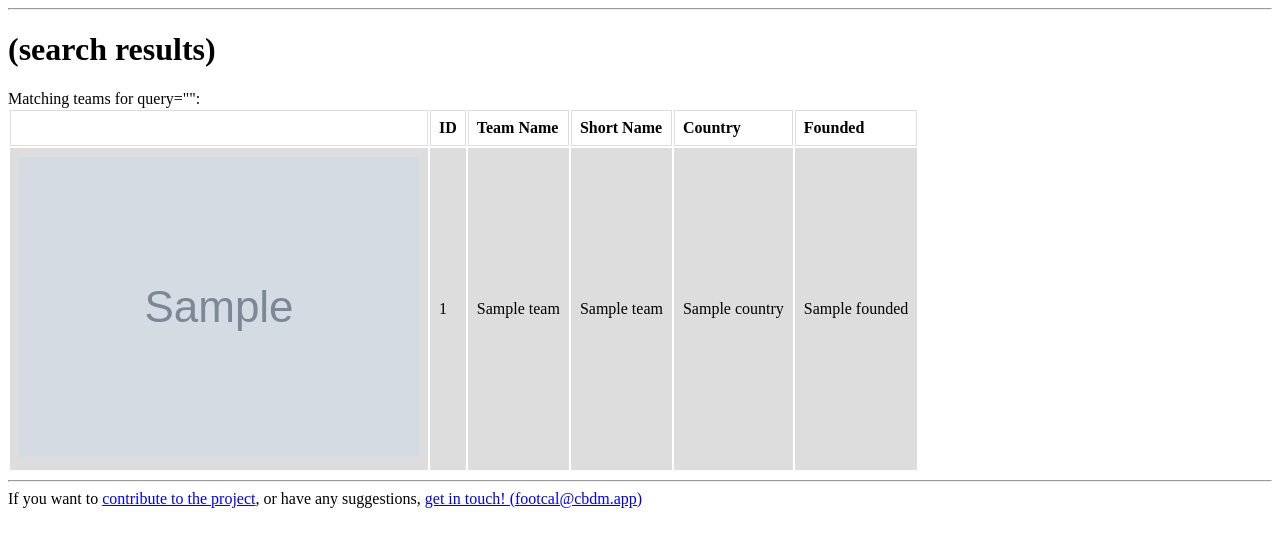
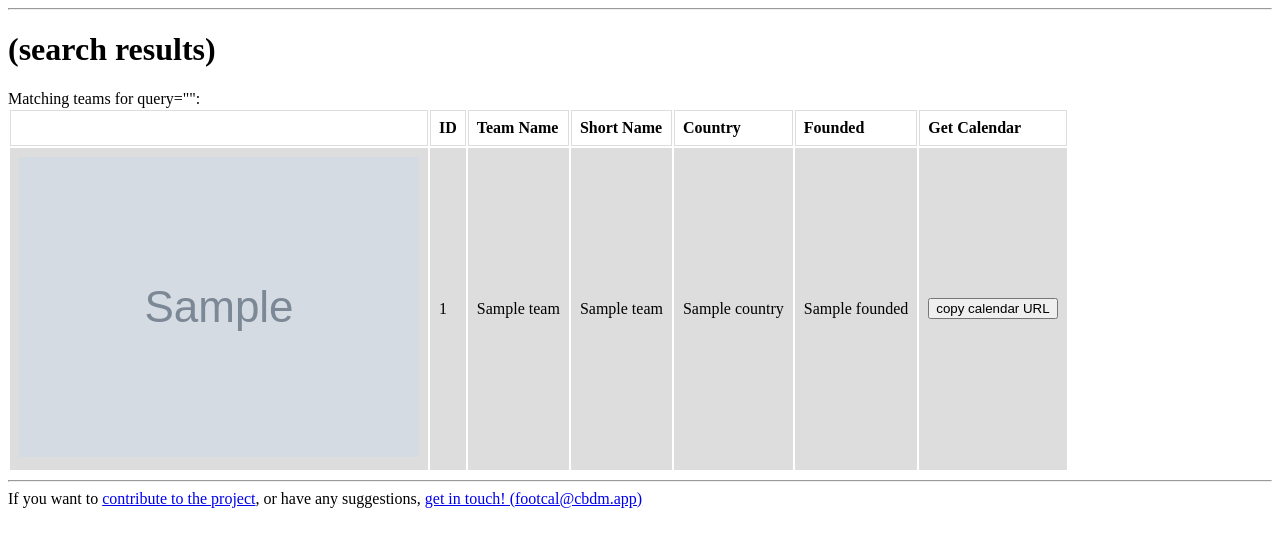
Before and after one commit to cbdm/footcal, a Flask app: template footcal/templates/results.html in a window 1280 px wide. Shown: the part 63-610 px from the top of the page. Run offline with Flask 3, Linux system fonts and the light colour scheme; the template is opened without the code that fills it: most values are stand-ins (such as "Sample title", 1, 10 or a date in 2020); grey boxes marked "Sample" are stand-in pictures.

Commit message:
added copy button for URLs

```diff
--- a/footcal/templates/base.html
+++ b/footcal/templates/base.html
@@ -51,6 +51,15 @@
 
     gtag('config', 'G-8LKP8GN8SB');
     </script>
+    <script>
+        function copyToClipboard(copyText) {
+            navigator.clipboard.writeText(copyText).then(() => {
+                // Alert the user that the action took place.
+                // Nobody likes hidden stuff being done under the hood!
+                alert("Copied to clipboard");
+            });
+        }
+    </script>
 </head>
 <body>
     <nav>
--- a/footcal/templates/results.html
+++ b/footcal/templates/results.html
@@ -13,6 +13,7 @@
                 <th>Short Name</th>
                 <th>Country</th>
                 <th>Founded</th>
+                <th>Get Calendar</th>
             </tr>
           {% for t in teams %}
             <tr>
@@ -22,6 +23,7 @@
                 <td>{{ t.short_name }}</td>
                 <td>{{ t.country }}</td>
                 <td>{{ t.founded }}</td>
+                <td><button onclick="copyToClipboard('{{ request.host_url }}team/{{ t.id }}')">copy calendar URL</button></td>
             </tr>
           {% endfor %}
         </table>
@@ -36,6 +38,7 @@
                 <th>Most Recent Season</th>
                 <th>Season Start</th>
                 <th>Season End</th>
+                <th>Get Calendar</th>
             </tr>
           {% for c in comps %}
             <tr>
@@ -47,6 +50,7 @@
                 <td>{{ c.season }}</td>
                 <td>{{ c.season_start }}</td>
                 <td>{{ c.season_end }}</td>
+                <td><button onclick="copyToClipboard('{{ request.host_url }}comp/{{ c.id }}')">copy calendar URL</button></td>
             </tr>
           {% endfor %}
         </table>
```
Also changed, not shown: footcal/templates/index.html (+8 -2 lines).
